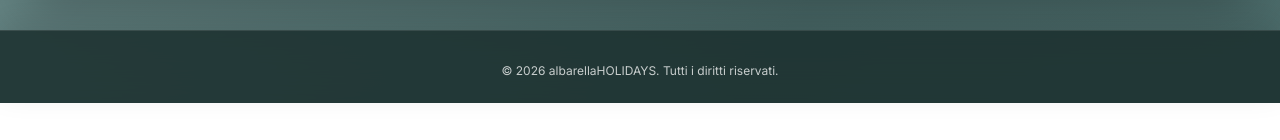
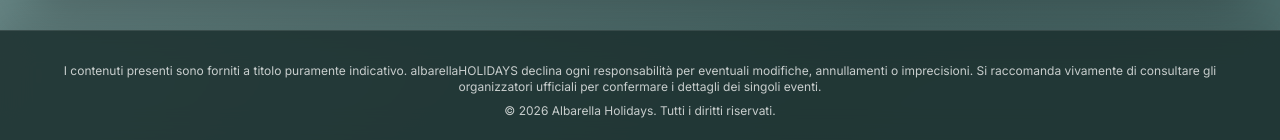
Before and after one commit to Elia415/Albarella-Calendar, a Next.js app: page / in a window 1280 px wide. Shown: the part 1057-1197 px from the top of the page. Before the commit the page ends 1160 px from the top, so only its background shows below. Built offline with nearby package versions, Linux system fonts and the light colour scheme.

Commit message:
Add final disclaimer text to footer

```diff
--- a/src/app/page.tsx
+++ b/src/app/page.tsx
@@ -37,7 +37,10 @@ export default function CalendarPage() {
       <footer className="glass-footer text-white py-4 md:py-6 px-4 md:px-8">
         <div className="max-w-7xl mx-auto text-center">
           <p className="text-xs mt-2 opacity-75">
-            © 2026 albarellaHOLIDAYS. Tutti i diritti riservati.
+            I contenuti presenti sono forniti a titolo puramente indicativo. albarellaHOLIDAYS declina ogni responsabilità per eventuali modifiche, annullamenti o imprecisioni. Si raccomanda vivamente di consultare gli organizzatori ufficiali per confermare i dettagli dei singoli eventi.
+          </p>
+          <p className="text-xs mt-2 opacity-75">
+            © 2026 Albarella Holidays. Tutti i diritti riservati.
           </p>
         </div>
       </footer>
```
